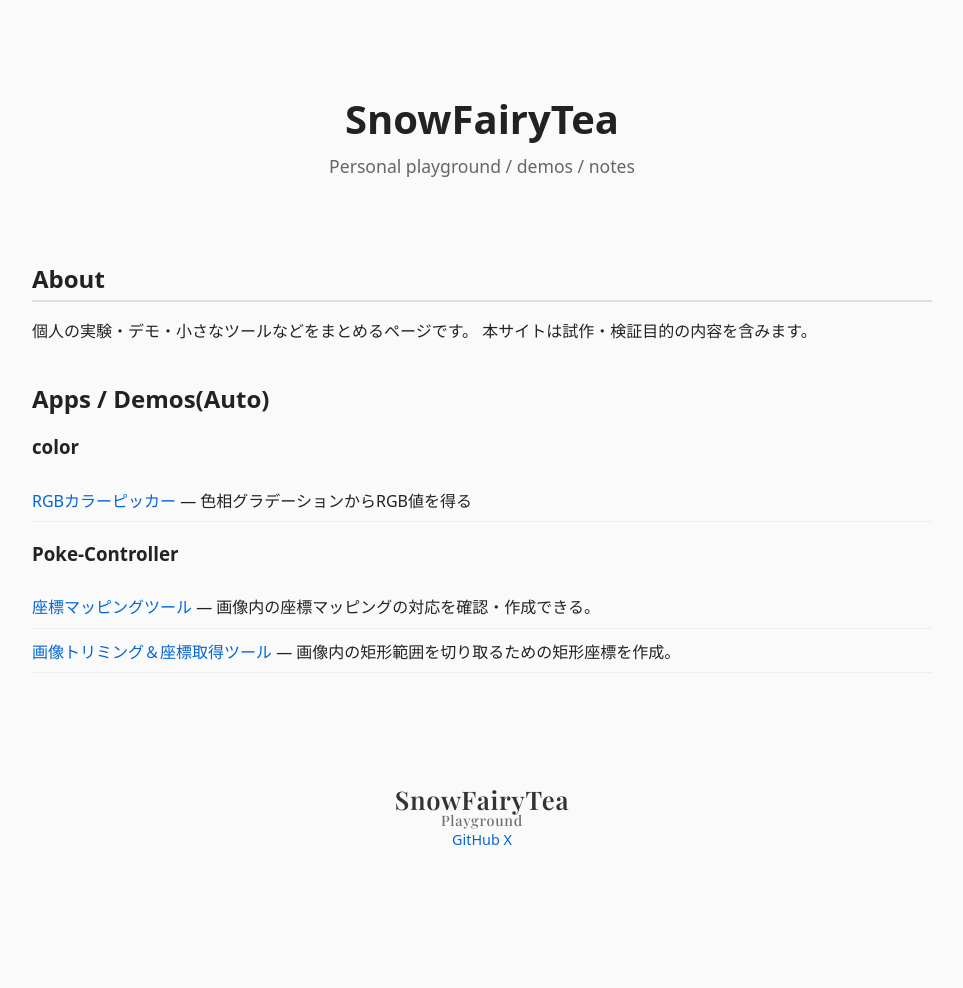
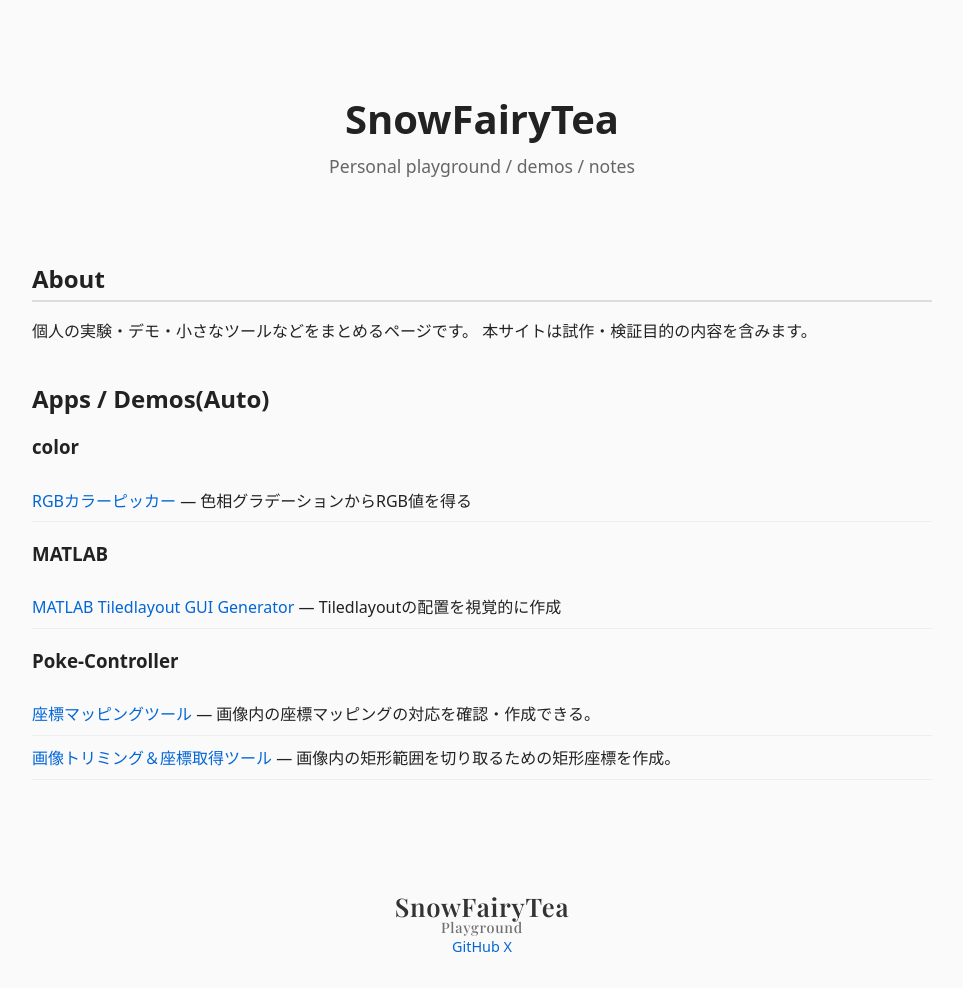
Before and after one commit to SnowFairyTea/playground, a Jekyll site: the page built from index.html, in a window 1280 px wide. Shown: the whole page, without its empty margins (158-1121 px from the left). Built offline with Jekyll 4.4.1, drawn with Linux system fonts in a browser that asks for light colours; before the commit the page ends 900 px from its top, so only the background shows below that.

Commit message:
Auto-update app list

```diff
--- a/index.html
+++ b/index.html
@@ -21,6 +21,10 @@ layout: home
   <ul class="apps-list">
     <li><a href="./apps/rgb_color_picker/">RGBカラーピッカー</a> — 色相グラデーションからRGB値を得る</li>
   </ul>
+  <h3>MATLAB</h3>
+  <ul class="apps-list">
+    <li><a href="./apps/matlab-tiledlayout-generator/">MATLAB Tiledlayout GUI Generator</a> — Tiledlayoutの配置を視覚的に作成</li>
+  </ul>
   <h3>Poke-Controller</h3>
   <ul class="apps-list">
     <li><a href="./apps/coordinate_mapping_app/">座標マッピングツール</a> — 画像内の座標マッピングの対応を確認・作成できる。</li>
```
